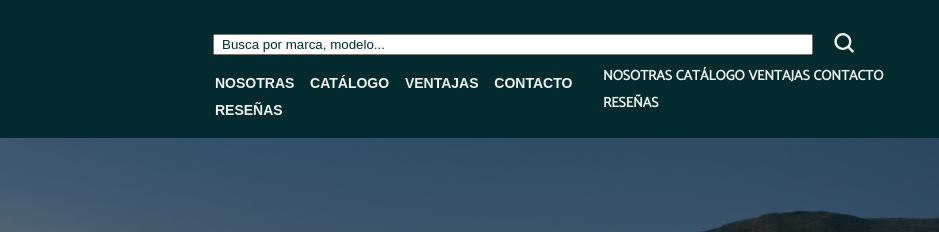
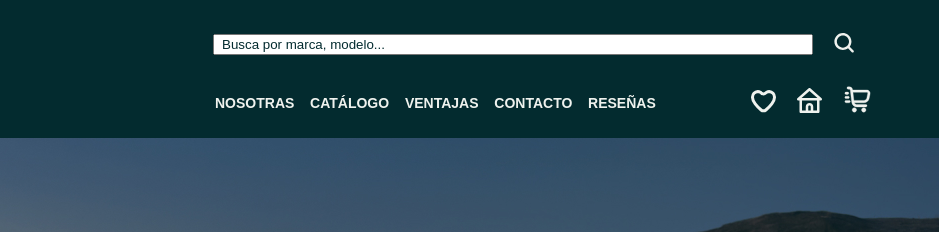
Before and after one commit to Lorena-Rodriguez/Grupo5, a plain HTML site: page index.html in a window 1280 px wide. Shown: the top 232 px of the page, 341-1280 px from the left. Drawn offline with Linux system fonts and the light colour scheme.

Commit message:
arreglo código

```diff
--- a/index.html
+++ b/index.html
@@ -36,15 +36,6 @@
                     <button type="button" class="buttonheader">CONTACTO</button>
                     <button type="button" class="buttonheader">RESEÑAS</button>
                 </div>
-                <div class="izquierdaresponsive">
-                    <a href="#" class="buttonheader">NOSOTRAS</a>
-                    <a href="#" class="buttonheader">CATÁLOGO</a>
-                    <a href="#" class="buttonheader">VENTAJAS</a>
-                    <a href="#" class="buttonheader">CONTACTO</a>
-                    <a href="#" class="buttonheader">RESEÑAS</a>
-                </div>
-
-
                 <div class="derecha">
                     <button class="buttonheader">
                         <img src="images/heartheader.svg">
```
Also changed, not shown: form.html (+0 -2 lines).
